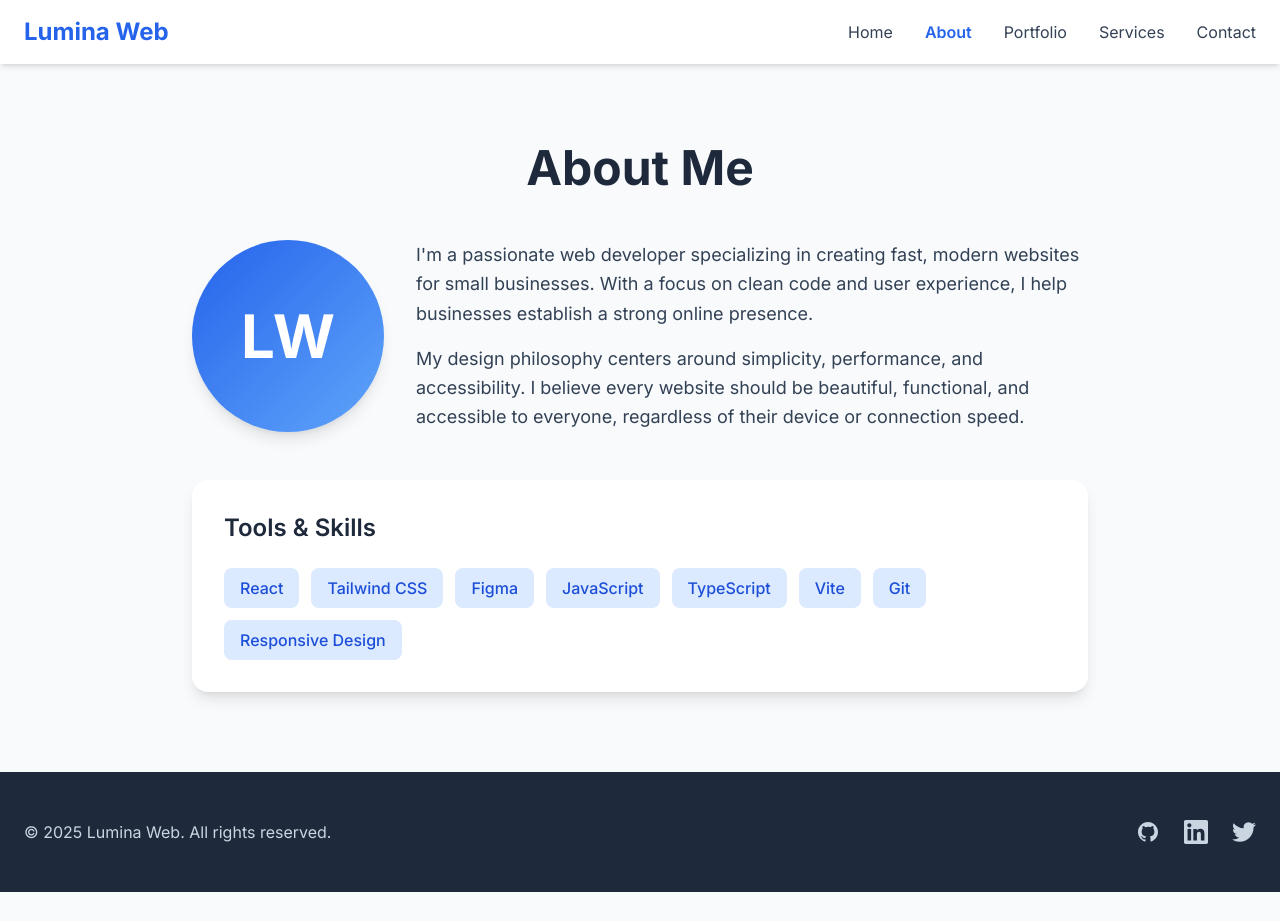
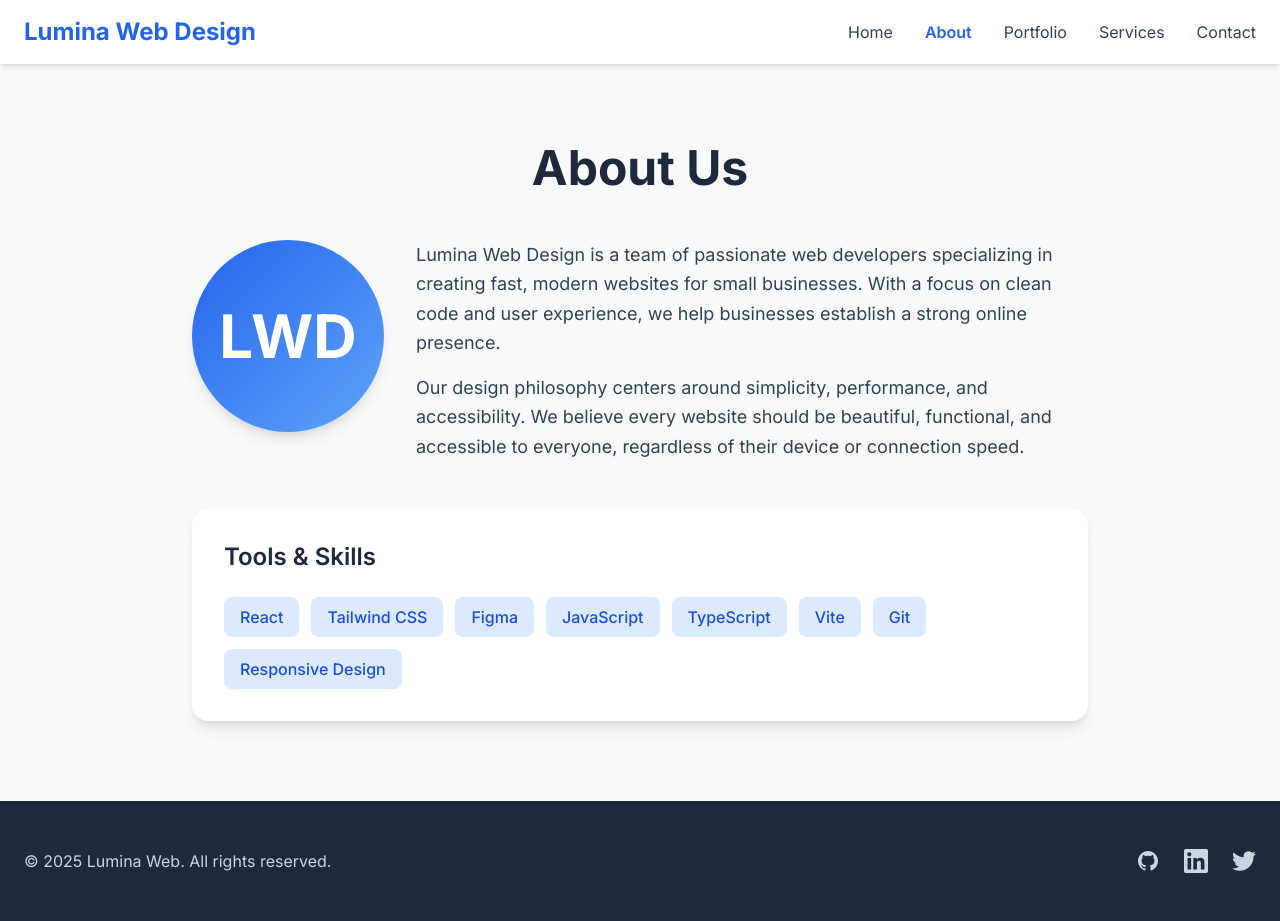
Before and after one commit to RushilJPatel/LuminaWeb, a React (Vite) app: page /about in a window 1280 px wide. Before the commit the page ends 892 px from the top, so only its background shows below. Built offline with nearby package versions, Linux system fonts and the light colour scheme.

Commit message:
Update site to reflect Lumina Web Design as a company, not individual

```diff
--- a/index.html
+++ b/index.html
@@ -7,7 +7,7 @@
     <link rel="preconnect" href="https://fonts.googleapis.com">
     <link rel="preconnect" href="https://fonts.gstatic.com" crossorigin>
     <link href="https://fonts.googleapis.com/css2?family=Inter:wght@400;500;600;700&family=Poppins:wght@400;500;600;700&display=swap" rel="stylesheet">
-    <title>Lumina Web - Modern Web Development</title>
+    <title>Lumina Web Design - Modern Web Development</title>
   </head>
   <body>
     <div id="root"></div>
--- a/src/components/Navbar.jsx
+++ b/src/components/Navbar.jsx
@@ -20,7 +20,7 @@ function Navbar() {
       <div className="max-w-7xl mx-auto px-6">
         <div className="flex justify-between items-center h-16">
           <Link to="/" className="text-2xl font-bold text-blue-600">
-            Lumina Web
+            Lumina Web Design
           </Link>
 
           {/* Desktop Menu */}
--- a/src/pages/About.jsx
+++ b/src/pages/About.jsx
@@ -14,25 +14,25 @@ function About() {
     <section className="py-20 px-6">
       <div className="max-w-4xl mx-auto">
         <h1 className="text-4xl md:text-5xl font-bold text-center mb-12 text-slate-800">
-          About Me
+          About Us
         </h1>
 
         <div className="flex flex-col md:flex-row items-center md:items-start gap-8 mb-12">
-          {/* Photo/Avatar */}
+          {/* Company Logo/Avatar */}
           <div className="w-48 h-48 rounded-full bg-gradient-to-br from-blue-600 to-blue-400 flex items-center justify-center text-white text-6xl font-bold shadow-lg flex-shrink-0">
-            LW
+            LWD
           </div>
 
           {/* About Text */}
           <div className="flex-1">
             <p className="text-lg text-slate-700 leading-relaxed mb-4">
-              I'm a passionate web developer specializing in creating fast, modern
+              Lumina Web Design is a team of passionate web developers specializing in creating fast, modern
               websites for small businesses. With a focus on clean code and user
-              experience, I help businesses establish a strong online presence.
+              experience, we help businesses establish a strong online presence.
             </p>
             <p className="text-lg text-slate-700 leading-relaxed">
-              My design philosophy centers around simplicity, performance, and
-              accessibility. I believe every website should be beautiful,
+              Our design philosophy centers around simplicity, performance, and
+              accessibility. We believe every website should be beautiful,
               functional, and accessible to everyone, regardless of their device
               or connection speed.
             </p>
--- a/src/pages/Home.jsx
+++ b/src/pages/Home.jsx
@@ -7,16 +7,16 @@ function Home() {
       <section className="py-20 px-6 bg-gradient-to-br from-blue-600 to-blue-400 text-white">
         <div className="max-w-4xl mx-auto text-center">
           <h1 className="text-5xl md:text-6xl font-bold mb-6">
-            Lumina Web
+            Lumina Web Design
           </h1>
           <p className="text-xl md:text-2xl mb-8 text-blue-100">
-            I build fast, modern websites for small businesses.
+            We build fast, modern websites for small businesses.
           </p>
           <Link
             to="/portfolio"
             className="inline-block bg-white text-blue-600 px-8 py-3 rounded-lg font-semibold hover:bg-blue-50 transition-colors shadow-lg"
           >
-            View My Work
+            View Our Work
           </Link>
         </div>
       </section>
--- a/src/pages/Portfolio.jsx
+++ b/src/pages/Portfolio.jsx
@@ -56,10 +56,10 @@ function Portfolio() {
     <section className="py-20 px-6">
       <div className="max-w-7xl mx-auto">
         <h1 className="text-4xl md:text-5xl font-bold text-center mb-4 text-slate-800">
-          My Portfolio
+          Our Portfolio
         </h1>
         <p className="text-center text-slate-600 mb-12 text-lg">
-          Here are some of my recent projects
+          Here are some of our recent projects
         </p>
 
         <div className="grid md:grid-cols-2 lg:grid-cols-3 gap-8">
```
